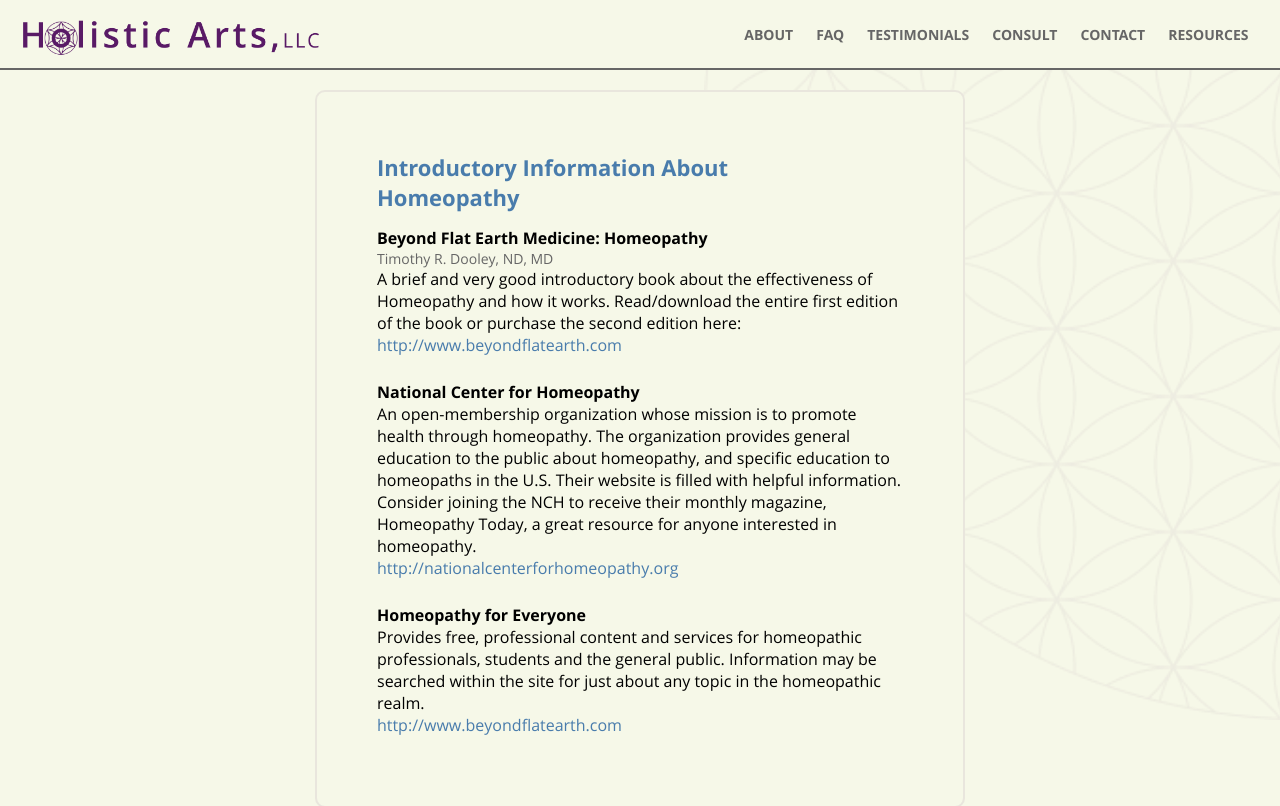
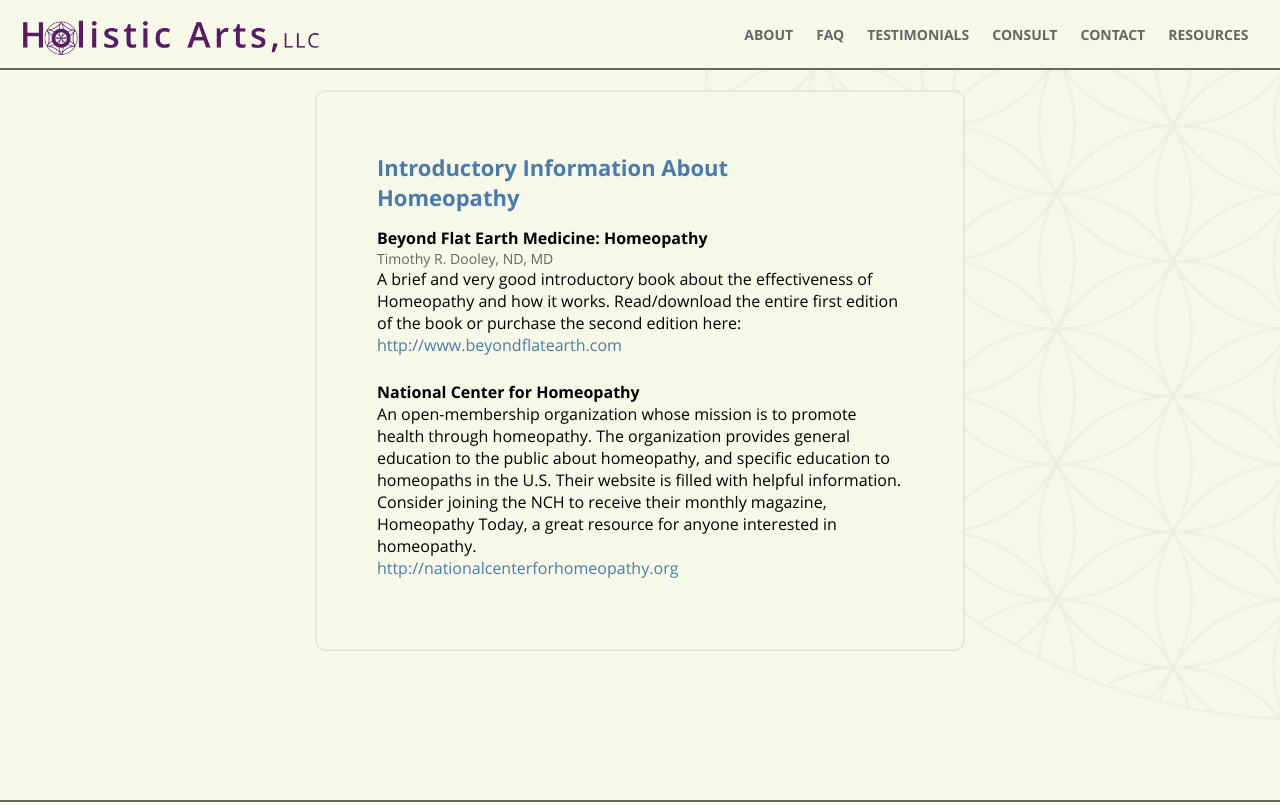
Before and after one commit to joe-gerhard/holistic-arts, a React (Create React App) app: page /resources in a window 1280 px wide. Shown: the top 806 px of the page. Built offline with nearby package versions, Linux system fonts and the light colour scheme.

Commit message:
Update text copy

```diff
--- a/src/components/AboutSection/AboutSection.tsx
+++ b/src/components/AboutSection/AboutSection.tsx
@@ -12,10 +12,8 @@
           <Styled.ProfilePicture src={profilePicture} alt="Barbara" />
           <Styled.Name>Barbara Lowry, DSH, CCH</Styled.Name>
           <Styled.Credentials>
-            {`
-            Certified by The Council for Homeopathic Certification (U.S.A.)
-            Graduate, School of Homeopathy New York, Joanna E. Daly, CCH,
-            director`}
+            {`Certified by The Council for Homeopathic Certification (U.S.A.)
+            Graduate, School of Homeopathy New York, Joanna E. Daly, CCH, director`}
           </Styled.Credentials>
           <Styled.Bio>
             {`
--- a/src/components/AboutSection/styles.ts
+++ b/src/components/AboutSection/styles.ts
@@ -88,6 +88,7 @@
     width: 90%;
     font-weight: normal;
     text-align: center;
+    white-space: pre-line;
   `
 );
 
--- a/src/components/ConsultationSection/ConsultationSection.tsx
+++ b/src/components/ConsultationSection/ConsultationSection.tsx
@@ -15,7 +15,7 @@
           <Styled.Text>
             Your first consultation normally takes about 2 hours. No preparation
             is needed except for completion of a health history form that will
-            be provided prior to your visit.
+            be provided prior to your visit, to be returned to me before we meet.
           </Styled.Text>
           <Styled.Text>
             {`
@@ -32,7 +32,7 @@
             The first follow-up visit usually takes place about 4 weeks after
             the initial consultation. Your individual needs will determine the
             frequency of the follow-up visits thereafter; normally, they are at
-            4 week intervals in the beginning.
+            4 week intervals.
           </Styled.Text>
           <Styled.Header>
             To set up your initial consultation, please{" "}
--- a/src/components/ResourcesSection/ResourcesSection.tsx
+++ b/src/components/ResourcesSection/ResourcesSection.tsx
@@ -37,16 +37,6 @@
           >
             http://nationalcenterforhomeopathy.org
           </Styled.Link>
-          <Styled.Header>Homeopathy for Everyone</Styled.Header>
-          <Styled.Text>
-            Provides free, professional content and services for homeopathic
-            professionals, students and the general public. Information may be
-            searched within the site for just about any topic in the homeopathic
-            realm.
-          </Styled.Text>
-          <Styled.Link href="http://www.hpathy.com" target="_blank">
-            http://www.beyondflatearth.com
-          </Styled.Link>
         </Styled.Card>
       </ContentWrapper>
     </Styled.ResourcesSection>
```
